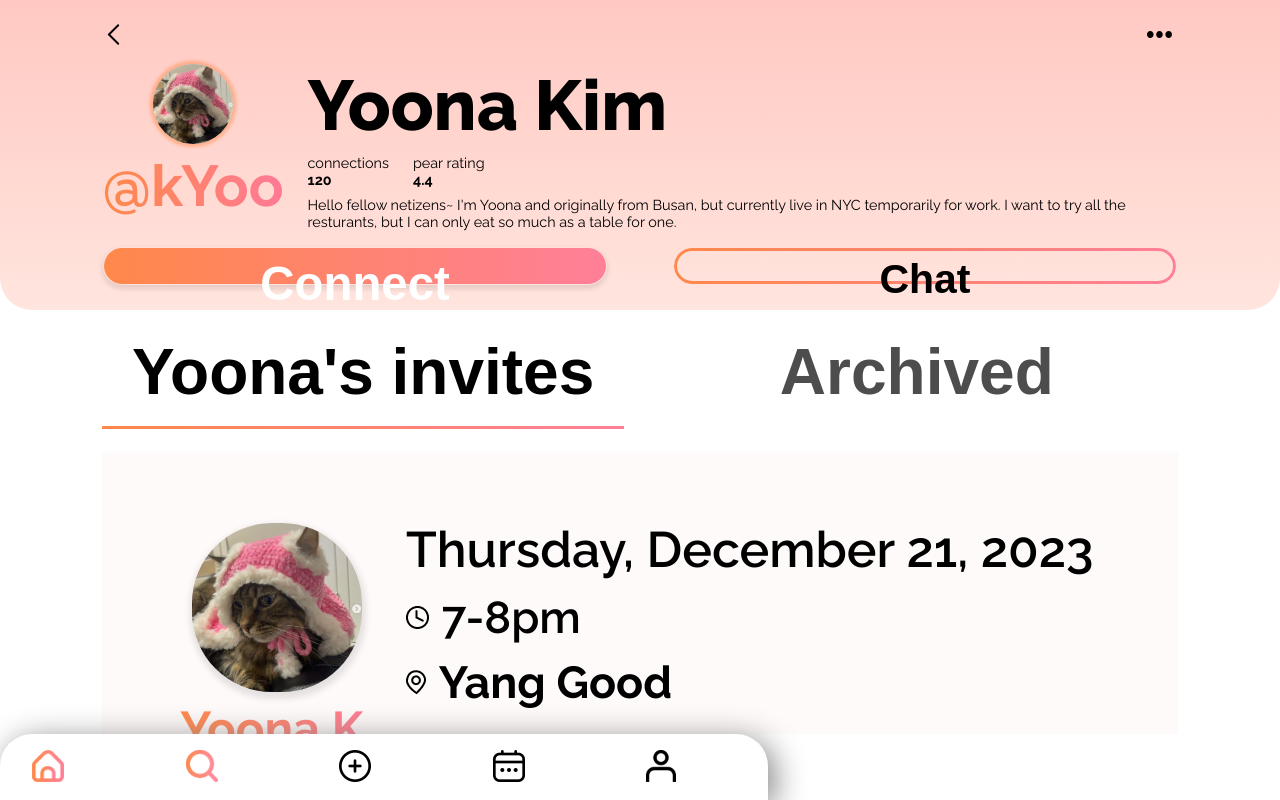
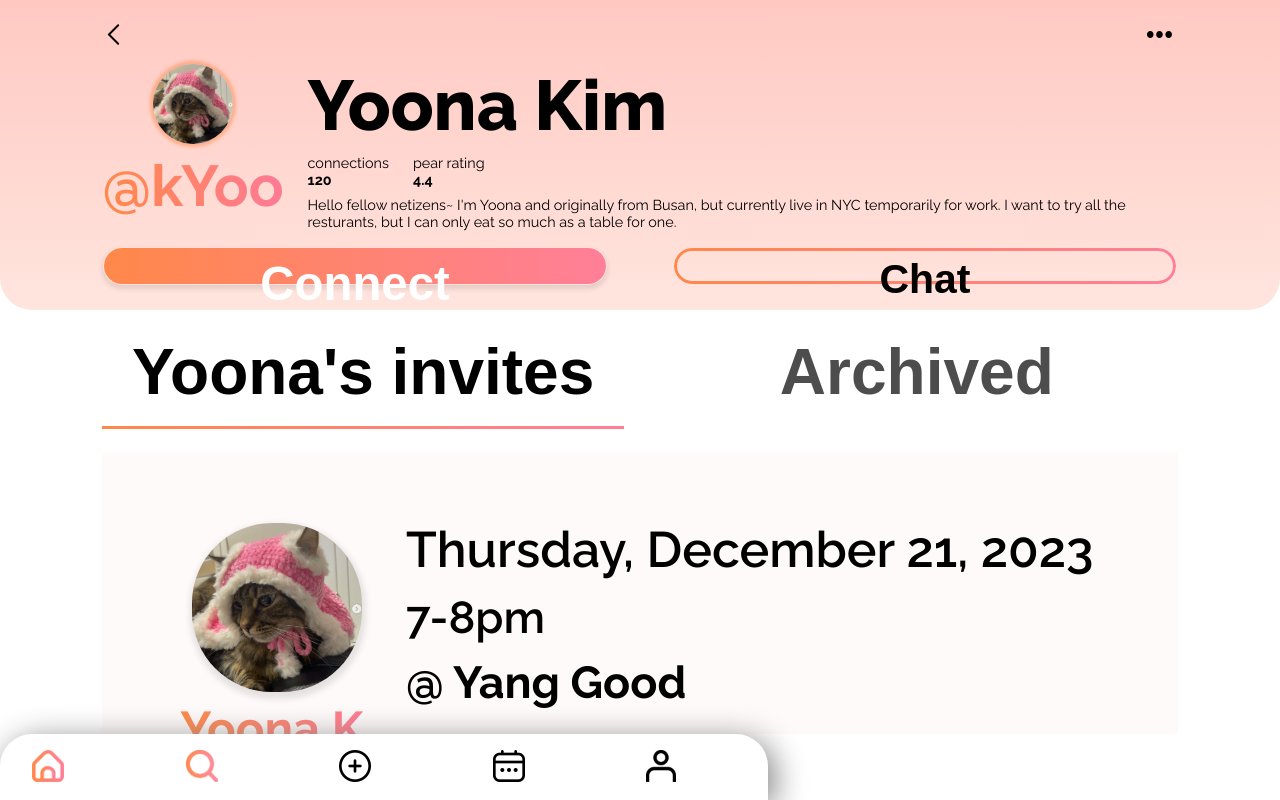
Before and after one commit to anotruong/pear, a React (Create React App) app in the folder client/: page / in a window 1280 px wide. Built offline with nearby package versions, Linux system fonts and the light colour scheme.

Commit message:
small changes to profilePage

```diff
--- a/client/src/components/events/upcoming.js
+++ b/client/src/components/events/upcoming.js
@@ -8,85 +8,50 @@ import mockData from '../../mock-data.json';
 
 import './events.css';
 
-const UpcomingEvent = ({invites}) => {
+const UpcomingEvent = ({...arg}) => {
 
-  console.log(invites)
+  // console.log(arg)
 
-  const date = displayDate(invites.date);
-  const user = mockData.accounts.filter(acc => acc.id === invites.userId)[0];
+  const date = displayDate(arg.invite.date);
+  const time = arg.invite.time;
+  const user = mockData.accounts.filter(acc => acc.id === arg.invite.userId)[0];
 
   const userName = `${user.firstName} ${user.lastName.slice(0,1)}`
 
-  console.log(userName)
+  // console.log(userName)
 
-  const restaurant = mockData.restaurants.filter(obj => obj.id === invites.restId)[0];
+  const restaurant = mockData.restaurants.filter(acc => acc.id === arg.invite.restId)[0];
   // console.log(restaurant)
   const restName = restaurant.name;
+
+  const fontColor = arg.color;
+
   return (
-    <div
-      id='currentEvent'
-      // className='event-container'
-    >
-    {/* Icon on the left */}
+    <div id='currentEvent' >
       <div
         // className='miniProfile-container'
         className='upcoming-container'
-        style={{background: `FFFAFA`}}
+        style={{
+          background: `FFFAFA`,
+          color: fontColor}}
       >
-        <div
-          // className='miniProfile-flex'
-          className='upcoming-flex'
-        >
+        <div className='upcoming-flex'>
           <div className='icon-container'>
             <img src={tempPic} className='miniProfileIcon'/>
             <p id='fullName' >{userName}.</p>
           </div>
           <div className='info-flex' >
-            <p
-              id='mealDate' className='infoText'
-            >
+            <p id='mealDate' className='infoText'>
               {date}
             </p>
-            {/* clock icon */}
-            <p
-              id='schduledTime'          className='infoText'
-            >
-              <img
-                src={ClockIcon}  className='littleIcon'
-              />
-              {invites.time}
+            <p id='schduledTime'className='infoText'>
+              {time}
             </p>
-            {/* map icon */}
-            <p
-              id='meetUpSpot'  className='infoText'
-            >
-                <img src={LocationIcon} className='littleIcon'/>
-                {restName}
+            <p id='meetUpSpot'  className='infoText'>
+              @ {restName}
             </p>
           </div>
-          {/* <div className='icon-container'>
-            <img src={tempPic} className='miniProfileIcon'/>
-            <p id='fullName' >Minnie S.</p>
-          </div> */}
         </div>
-        {/* <div className="button-flex">
-          <div className='btn-container'>
-            <button
-              id='border-btn'
-              className='duo-btn'
-            >
-              Cancel
-            </button>
-          </div>
-          <div className='btn-container'>
-            <button
-              id='gradient-btn'
-              className='duo-btn'
-            >
-              chat
-            </button>
-          </div>
-        </div>  */}
       </div>
     </div>
   )
--- a/client/src/mock-data.json
+++ b/client/src/mock-data.json
@@ -8,7 +8,8 @@
       "lastName": "kim",
       "alcohol": "non-drinker",
       "diet": "none",
-      "personality": "talkative"
+      "personality": "talkative",
+      "bio": "Hello fellow netizens~ I'm Yoona and originally from Busan, but currently live in NYC temporarily for work. I want to try all the resturants, but I can only eat so much as a table for one."
     },
     {
       "id": "002",
@@ -18,7 +19,8 @@
       "lastName": "vreeland",
       "alcohol": "socially",
       "diet": "gluten-free",
-      "personality": "soft-spoken"
+      "personality": "soft-spoken",
+      "bio": "200 char mac"
     },
     {
       "id": "003",
@@ -28,7 +30,8 @@
       "lastName": "hernadez",
       "alcohol": "active",
       "diet": "nut-allergy",
-      "personality": "energetic"
+      "personality": "energetic",
+      "bio": "200 char mac"
     },
     {
       "id": "004",
@@ -38,7 +41,8 @@
       "lastName": "moon",
       "alcohol": "socially",
       "diet": "dislike cilantro and pigs feet",
-      "personality": "chill"
+      "personality": "chill",
+      "bio": "200 char mac"
     },
     {
       "id": "005",
@@ -48,7 +52,8 @@
       "lastName": "lee",
       "alcohol": "non-drinker",
       "diet": "none",
-      "personality": "talkative"
+      "personality": "talkative",
+      "bio": "200 char mac"
     }
   ],
   "restaurants": [
@@ -343,6 +348,13 @@
     {
       "userId": "001",
       "restId": "098",
+      "time": "9-10pm",
+      "date": "2023-12-29T19:04:26.231Z",
+      "pending": true
+    },
+    {
+      "userId": "001",
+      "restId": "098",
       "time": "7-8pm",
       "date": "2023-12-21T19:04:26.231Z",
       "pending": true
--- a/client/src/pages/profilePage.js
+++ b/client/src/pages/profilePage.js
@@ -55,12 +55,26 @@ ACCESS:
 
 */
 
+/*SORT
+
+  PROBLEM: Sort the invitation from oldest to newest(open) and newest to oldest(archived)
+
+  EXPLICIT:
+
+
+  IMPLICIT:
+
+  DATA:
+
+  ALGO: */
+
   // Obj should include accID.
   const tempId = '001';
   const accInfo = mockData.accounts.filter(acc => acc.id === tempId)[0];
   const username = accInfo.userName;
   const fullname = `${accInfo.firstName} ${accInfo.lastName}`
   const firstName = accInfo.firstName.charAt(0).toUpperCase() + accInfo.firstName.slice(1);
+  const bio = accInfo.bio;
 
   // console.log(accInfo);
   // console.log(usefullrname)
@@ -80,19 +94,18 @@ ACCESS:
   };
 
   const accInvites = mockData.pendingInvite.filter(obj => obj.userId === tempId);
-  console.log(accInvites);
+  // console.log(accInvites);
 
-  const unconfirmedInvites = accInvites.filter(obj => obj.pending === true)
+  const unconfirmedInvites = accInvites.filter(obj => obj.pending === true).sort((a, b) => new Date(a.date) - new Date(b.date))
 
-  const archivedInvites = accInvites.filter(obj => obj.pending === false);
+  // console.log(unconfirmedInvites)
 
-  const unconfirmed = unconfirmedInvites.map((obj, idx) => <UpcomingEvent key={idx} invites={obj}/>);
+  const archivedInvites = accInvites.filter(obj => obj.pending === false).sort((a, b) => new Date(b.date) - new Date(a.date));
+
+  const unconfirmed = unconfirmedInvites.map((obj, idx) => <UpcomingEvent key={idx} invite={obj} color={'black'}/>);
   // console.log(invites)
 
-  const archived = archivedInvites.map((obj, idx) => <UpcomingEvent key={idx} invites={obj} /> );
-
-  // const archived = accInvites.filter(obj => obj.pending === false);
-  // console.log(archived)
+  const archived = archivedInvites.map((obj, idx) => <UpcomingEvent key={idx} invite={obj} color={'#4D4D4D'}/> );
 
   return (
     <div className="profilePage-container">
@@ -136,7 +149,7 @@ ACCESS:
                     </div>
                   </div>
                   <div className='aboutMe-container'>
-                    Hello fellow netizens~ I'm Yoona and originally from Busan, but currently live in NYC temporarily for work. I want to try all the resturants, but I can only eat so much as a table for one.
+                    {bio}
                   </div>
                 </div>
               </div>
```
